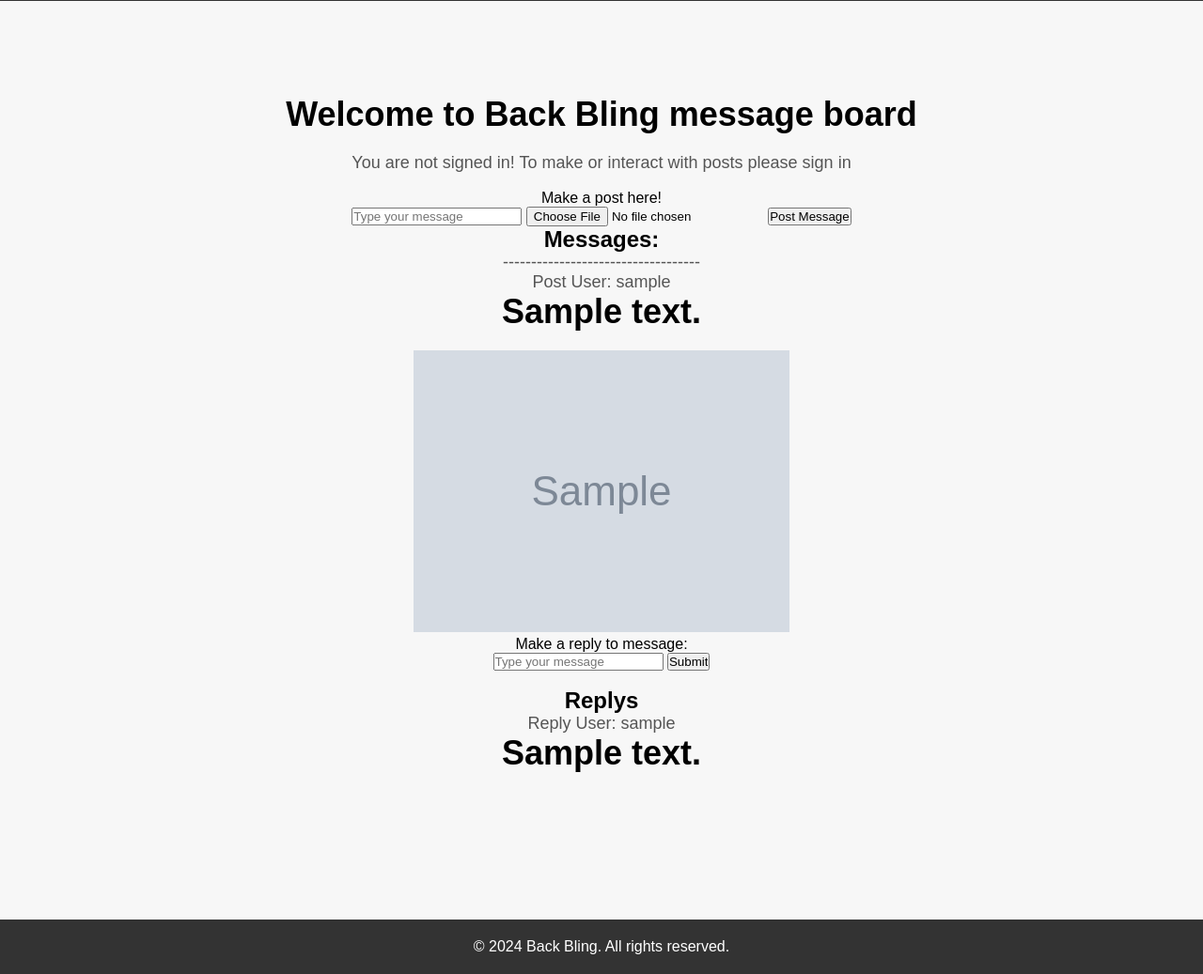
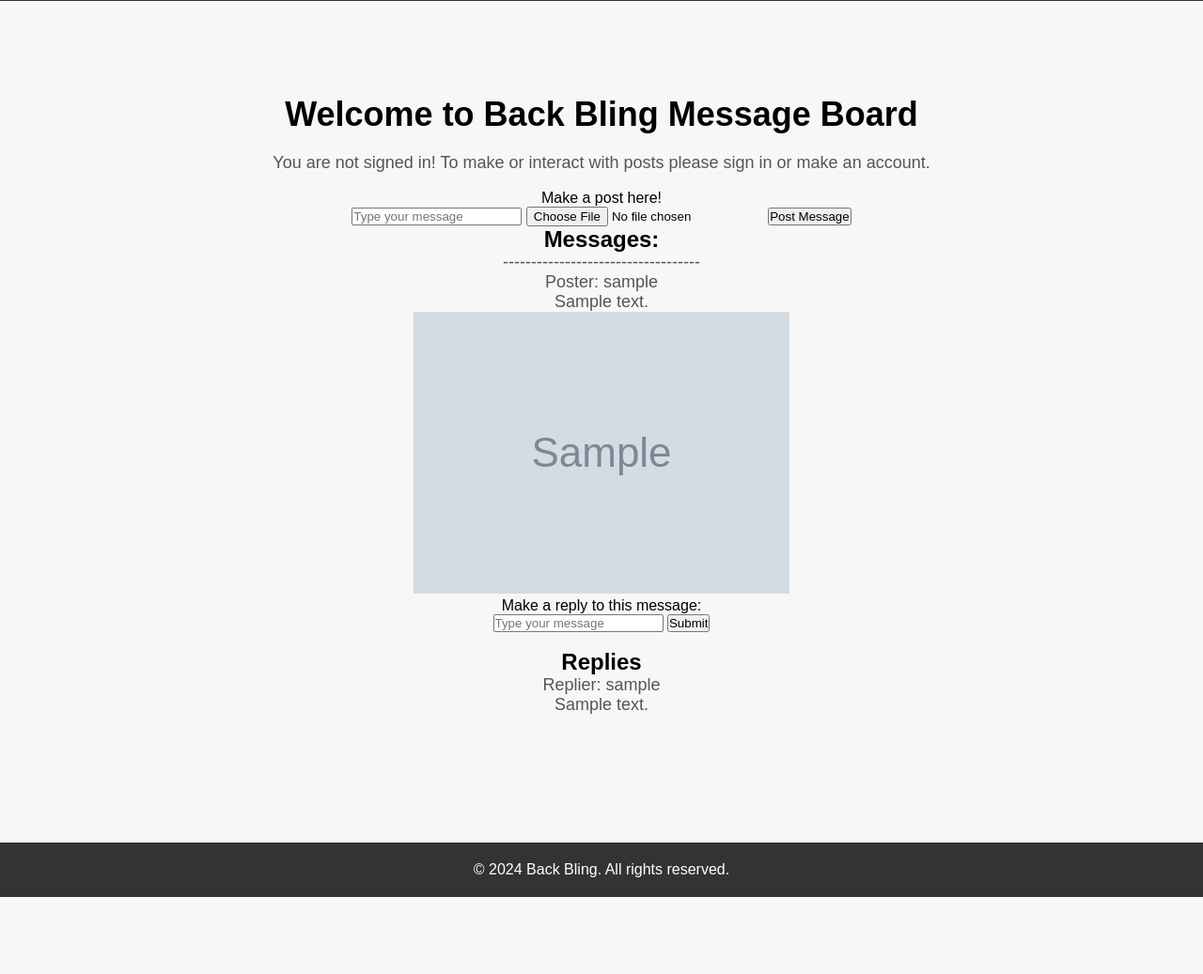
Before and after one commit to Jas-Sidhu23/Intellectuals, a Flask app: page /landingpage in a window 1280 px wide. Shown: the part 639-1676 px from the top of the page at 94% size. After the commit the page ends 1594 px from the top, so only its background shows below. Run offline with Flask 3, Linux system fonts and the light colour scheme; grey boxes marked "Sample" are stand-in pictures; a database or web service that is not in the repository returns one stand-in record (values such as "Sample title").

Commit message:
reworded some things. moved image to folder.

```diff
--- a/server.py
+++ b/server.py
@@ -47,7 +47,7 @@
     else:
         check = None
     if(cookie == None or check == None):
-        response = make_response(render_template('landingpage.html',prompt='You are not signed in! To make or interact with posts please sign in',msgs=messages),200)
+        response = make_response(render_template('landingpage.html',prompt='You are not signed in! To make or interact with posts please sign in or make an account.',msgs=messages),200)
         response.headers["X-Content-Type-Options"] ='nosniff'
         return response
     else:
--- a/templates/index.html
+++ b/templates/index.html
@@ -10,7 +10,7 @@
     <header>
         <nav>
             <div class="container">
-                <img src="/backpack.png" alt="It's a backpack" class="bp_image"/>
+                <img src="/images/backpack.png" alt="It's a backpack" class="bp_image"/>
                 <h1>Back Bling</h1>
                 <ul>
                     <li><a href="/signin">Login</a></li>
--- a/templates/landingpage.html
+++ b/templates/landingpage.html
@@ -10,7 +10,7 @@
     <header>
         <nav>
             <div class="container">
-                <img src="/backpack.png" alt="It's a backpack" class="bp_image"/>
+                <img src="/images/backpack.png" alt="It's a backpack" class="bp_image"/>
                 <h1>Back Bling</h1>
                 <ul>
                     <li><a href="/">Home</a></li>
@@ -22,7 +22,7 @@
 
     <section class="hero">
         <div class="container">
-            <h2>Welcome to Back Bling message board</h2>
+            <h2>Welcome to Back Bling Message Board</h2>
             <p>{{prompt}}</p>
         </div>
         <br>
@@ -40,25 +40,25 @@
             {% for message in msgs %}
                 <div>
                     <p>-----------------------------------</p>
-                    <p>Post User: {{message['username']}}</p>
-                    <h2>{{message['message']}}</h2>
+                    <p>Poster: {{message['username']}}</p>
+                    <p>{{message['message']}}</p>
                     {% if message.image_path %}
                         <img src="{{ url_for('static', filename=message.image_path) }}" alt="Uploaded image">
                     {% endif %}
                     <br>
                     <form action="/reply" method="POST">
-                        <label>Make a reply to message:</label>
+                        <label>Make a reply to this message:</label>
                         <br>
                         <input type="text" placeholder="Type your message" name="message">
                         <input type="text" placeholder="id" name="msg_id" value="{{message['_id']}}" hidden>
                         <input type="submit">
                     </form>
                     <br>
-                    <h1>Replys</h1>
+                    <h1>Replies</h1>
                     {% for reply in message['replys'] %}
                         <div>
-                            <p>Reply User: {{reply['username']}}</p>
-                            <h2>{{reply['message']}}</h2>
+                            <p>Replier: {{reply['username']}}</p>
+                            <p>{{reply['message']}}</p>
                         </div>
                         <br>
                     {% endfor %}
```
Also changed, not shown: static/backpack.png (deleted).
